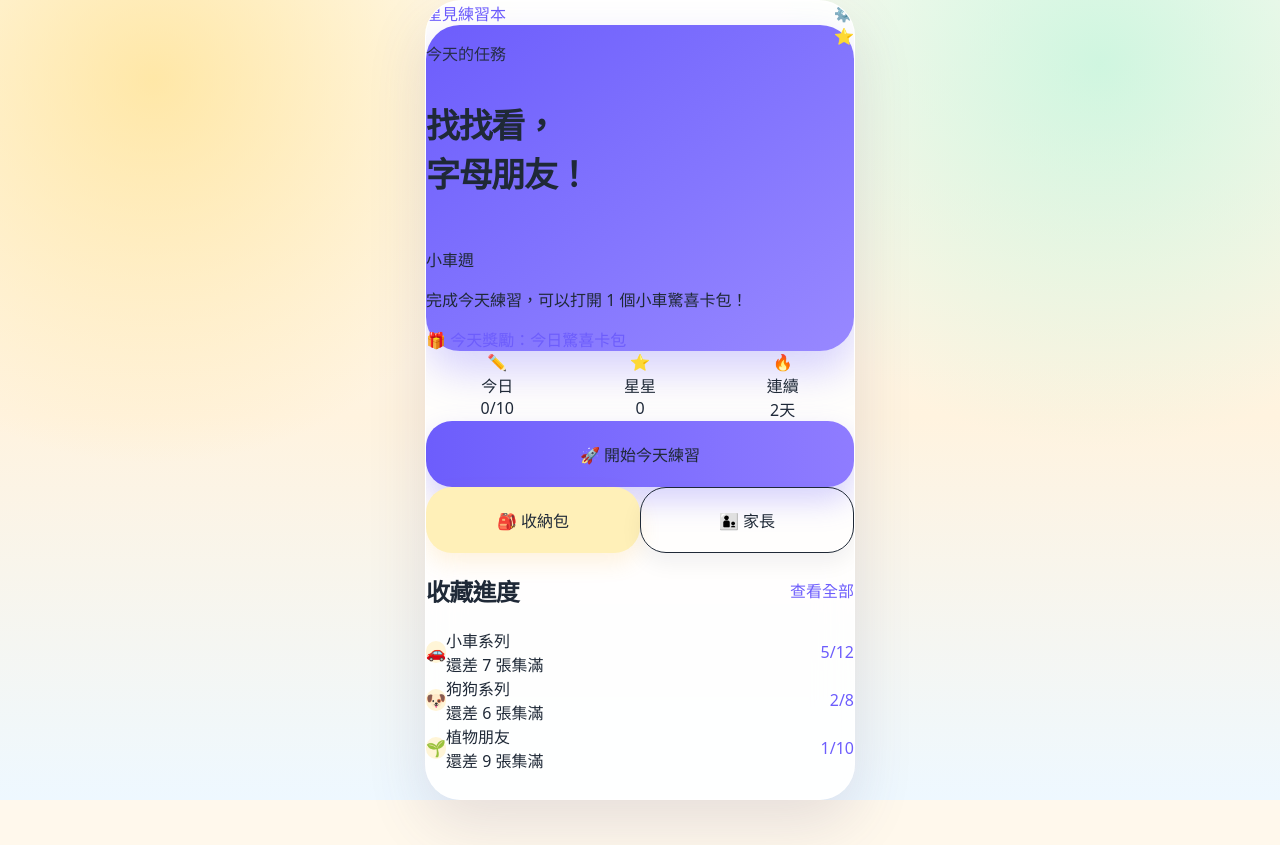
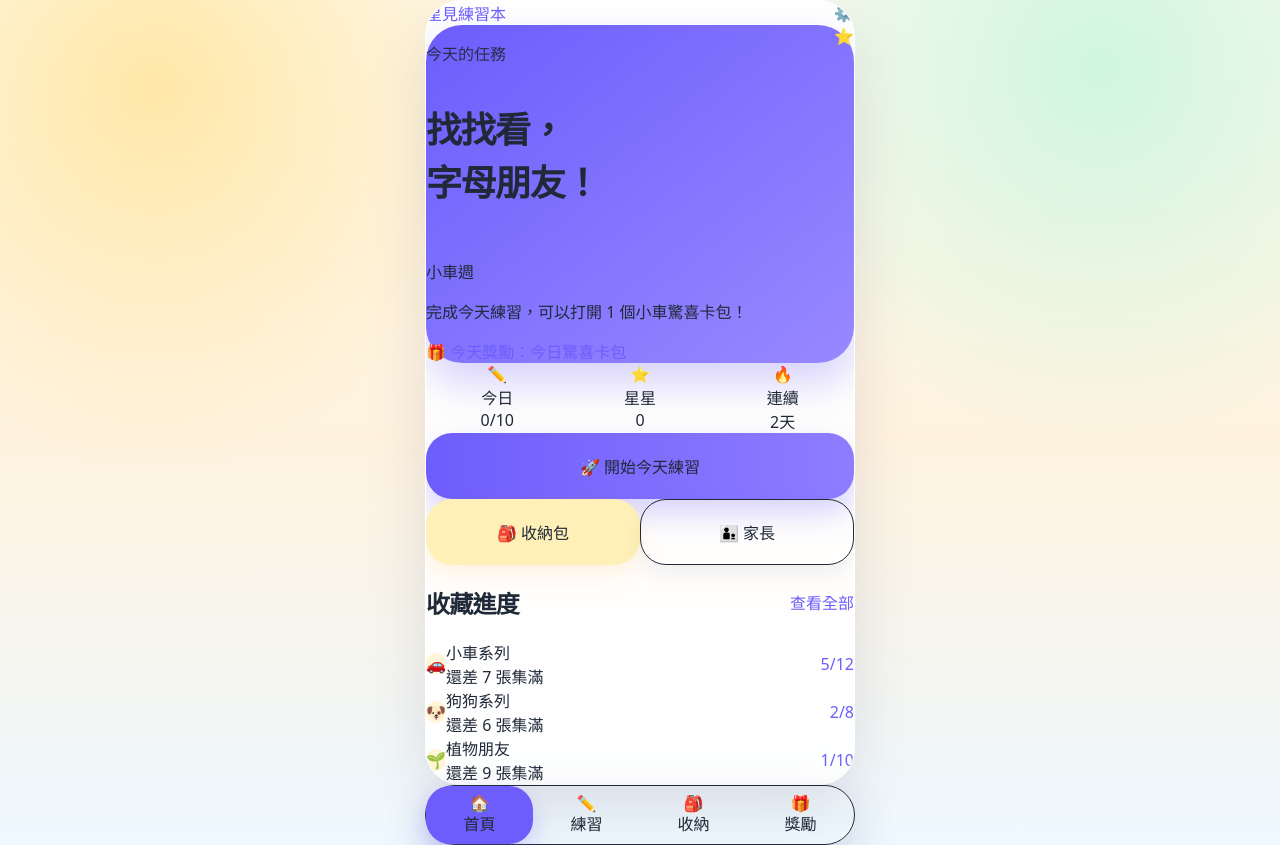
Before and after one commit to daisanity-svg/star-practice-pwa, a Next.js app: page / in a window 1280 px wide. Before the commit the page ends 800 px from the top, so only its background shows below. Built offline with nearby package versions, Linux system fonts and the light colour scheme; no server answers; the database is empty.

Commit message:
Add child bottom nav to homepage

```diff
--- a/app/page.tsx
+++ b/app/page.tsx
@@ -1,4 +1,5 @@
 import Link from 'next/link';
+import { KidBottomNav } from '@/components/KidBottomNav';
 import { KidButton } from '@/components/KidButton';
 import { PhoneFrame } from '@/components/PhoneFrame';
 import { getActiveEvent } from '@/lib/data/events';
@@ -23,7 +24,7 @@ export default async function HomePage() {
         <div className="pointer-events-none absolute -left-16 top-48 h-36 w-36 rounded-full bg-[#d9fae8] opacity-80 blur-2xl" />
 
         <header className="relative z-10 flex items-center justify-between">
-          <div className="rounded-full bg-white/80 px-4 py-2 text-sm font-black text-[#6d5dfc] shadow-sm">
+          <div className="rounded-full bg-white/85 px-4 py-2 text-sm font-black text-[#6d5dfc] shadow-sm">
             星見練習本
           </div>
           <Link href="/parent/login" className="flex h-12 w-12 items-center justify-center rounded-full bg-white text-xl shadow-sm active:scale-95">
@@ -31,20 +32,20 @@ export default async function HomePage() {
           </Link>
         </header>
 
-        <section className="relative z-10 mt-5 rounded-[34px] bg-gradient-to-br from-[#6d5dfc] to-[#9888ff] p-5 text-white shadow-[0_20px_42px_rgba(109,93,252,0.28)]">
+        <section className="relative z-10 mt-5 rounded-[36px] bg-gradient-to-br from-[#6d5dfc] to-[#9888ff] p-5 text-white shadow-[0_20px_42px_rgba(109,93,252,0.28)]">
           <div className="flex items-start justify-between gap-3">
             <div>
               <p className="text-base font-bold opacity-90">今天的任務</p>
-              <h1 className="mt-2 text-[34px] font-black leading-tight tracking-[-0.04em]">
+              <h1 className="mt-2 text-[36px] font-black leading-tight tracking-[-0.04em]">
                 找找看，<br />字母朋友！
               </h1>
             </div>
-            <div className="flex h-16 w-16 shrink-0 items-center justify-center rounded-[24px] bg-white/20 text-4xl backdrop-blur">
+            <div className="flex h-18 w-18 shrink-0 items-center justify-center rounded-[26px] bg-white/20 p-4 text-4xl backdrop-blur">
               ⭐
             </div>
           </div>
 
-          <div className="mt-5 rounded-[26px] bg-white/20 p-4 backdrop-blur">
+          <div className="mt-5 rounded-[28px] bg-white/20 p-4 backdrop-blur">
             <p className="text-lg font-black">{activeEvent?.name ?? '小車週'}</p>
             <p className="mt-1 text-base font-semibold leading-relaxed text-white/90">{eventText}</p>
             <div className="mt-3 inline-flex rounded-full bg-white px-4 py-2 text-sm font-black text-[#6d5dfc]">
@@ -111,6 +112,7 @@ export default async function HomePage() {
           </div>
         </section>
       </section>
+      <KidBottomNav />
     </PhoneFrame>
   );
 }
```
